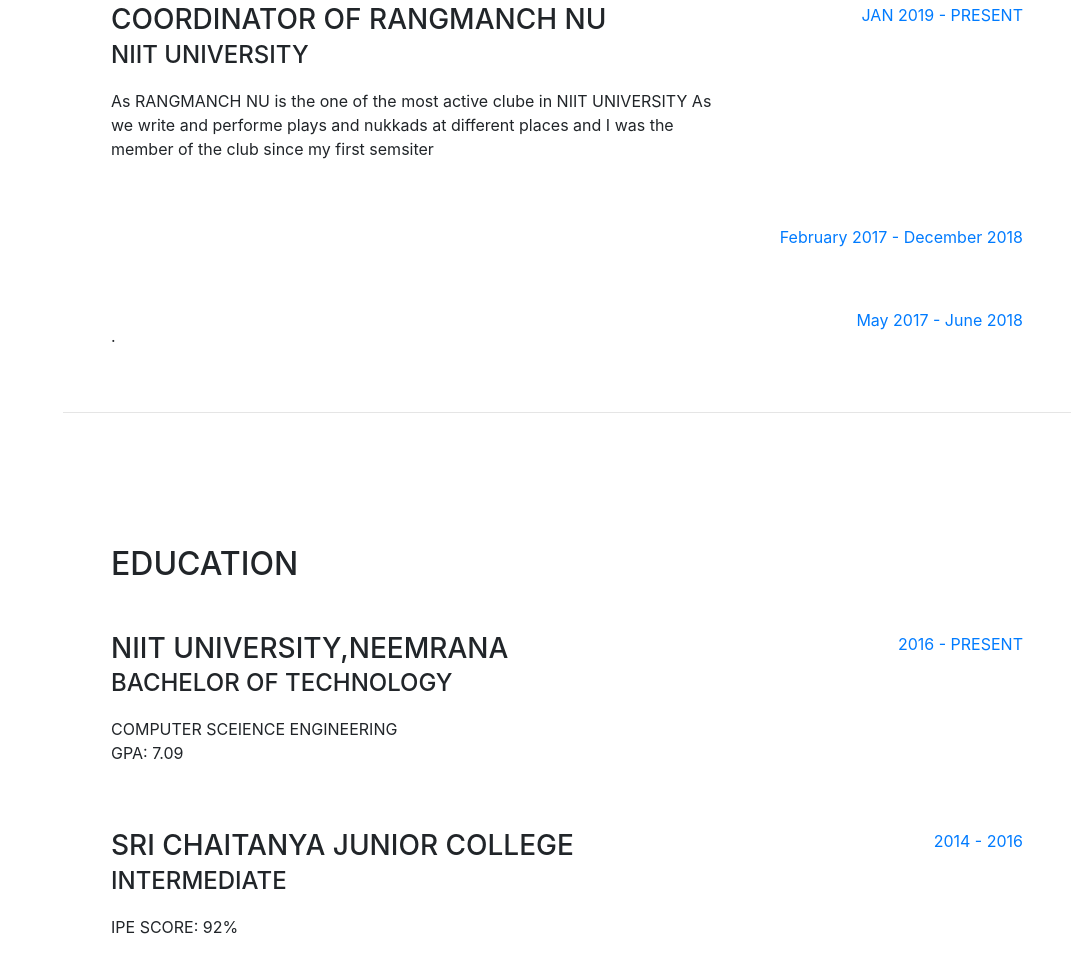
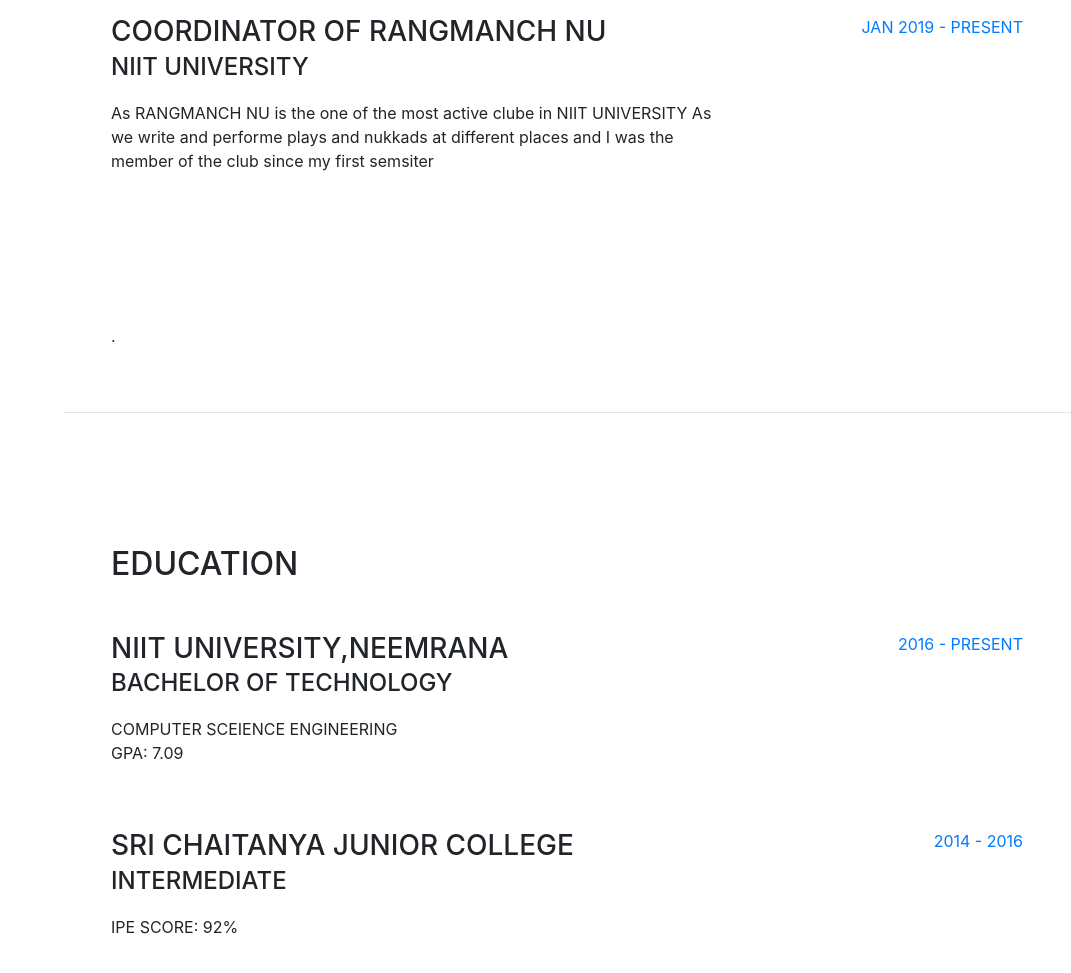
Before and after one commit to Rithesh-Varma/Rithesh-Verma.io, a website with bundled scripts: page index.html in a window 1280 px wide. Shown: the part 1189-2162 px from the top of the page, without its empty margins (209-1280 px from the left). Built offline with nearby package versions, Linux system fonts and the light colour scheme; a web font is replaced by a local one.

Commit message:
Update index.html
LAST

```diff
--- a/index.html
+++ b/index.html
@@ -119,7 +119,7 @@
             </div>
           </div>
             <div class="resume-date text-md-right">
-              <span class="text-primary">February 2017 - December 2018</span>
+              <span class="text-primary"></span>
             </div>
           </div>
 
@@ -130,7 +130,7 @@
               <p>.</p>
             </div>
             <div class="resume-date text-md-right">
-              <span class="text-primary">May 2017 - June 2018</span>
+              <span class="text-primary"></span>
             </div>
           </div>
 
```
